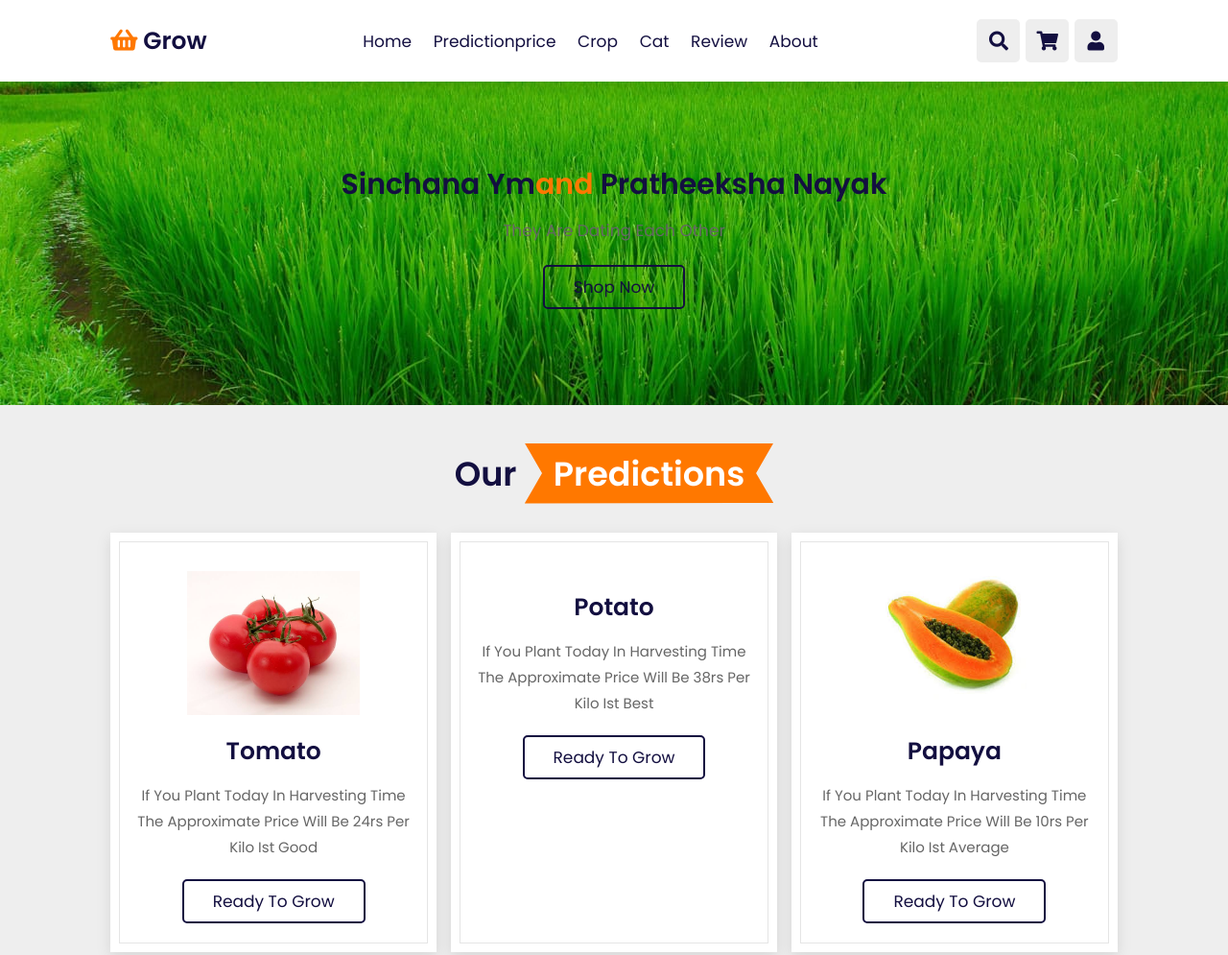
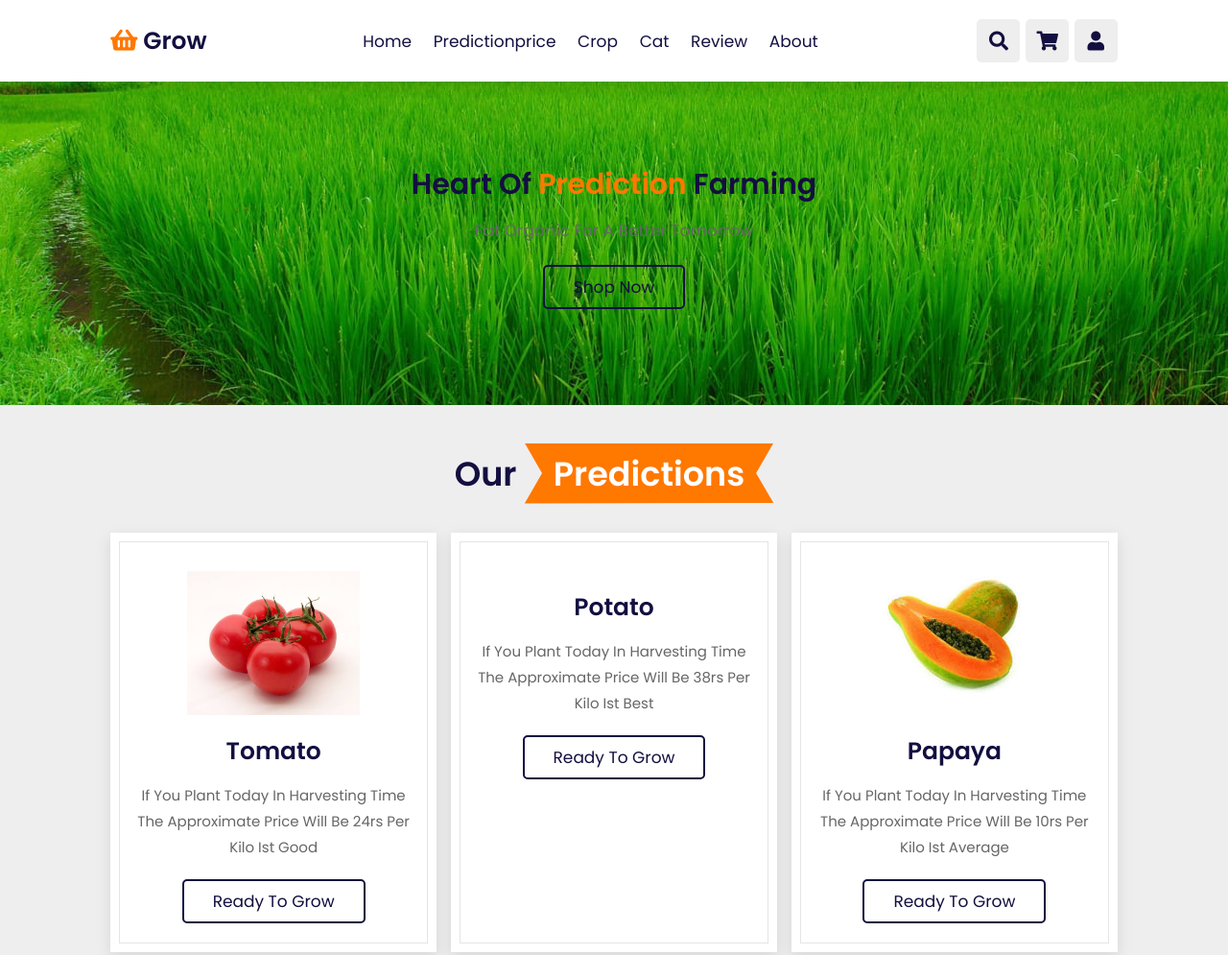
Before and after one commit to younus20/grow.github.io, a plain HTML site: page index.html in a window 1280 px wide. Shown: the top 995 px of the page at 96% size. Drawn offline with nearby package versions, Linux system fonts and the light colour scheme.

Commit message:
Update index.html

```diff
--- a/index.html
+++ b/index.html
@@ -94,8 +94,8 @@
 <section class="home" id="home">
 
     <div class="content">
-        <h3>sinchana ym<span>and</span> pratheeksha nayak </h3>
-        <p>they are dating each other</p>
+        <h3>Heart of<span> prediction </span> farming </h3>
+        <p>Eat organic for a better tomorrow</p>
         <a href="#" class="btn">shop now</a>
     </div>
 
```
